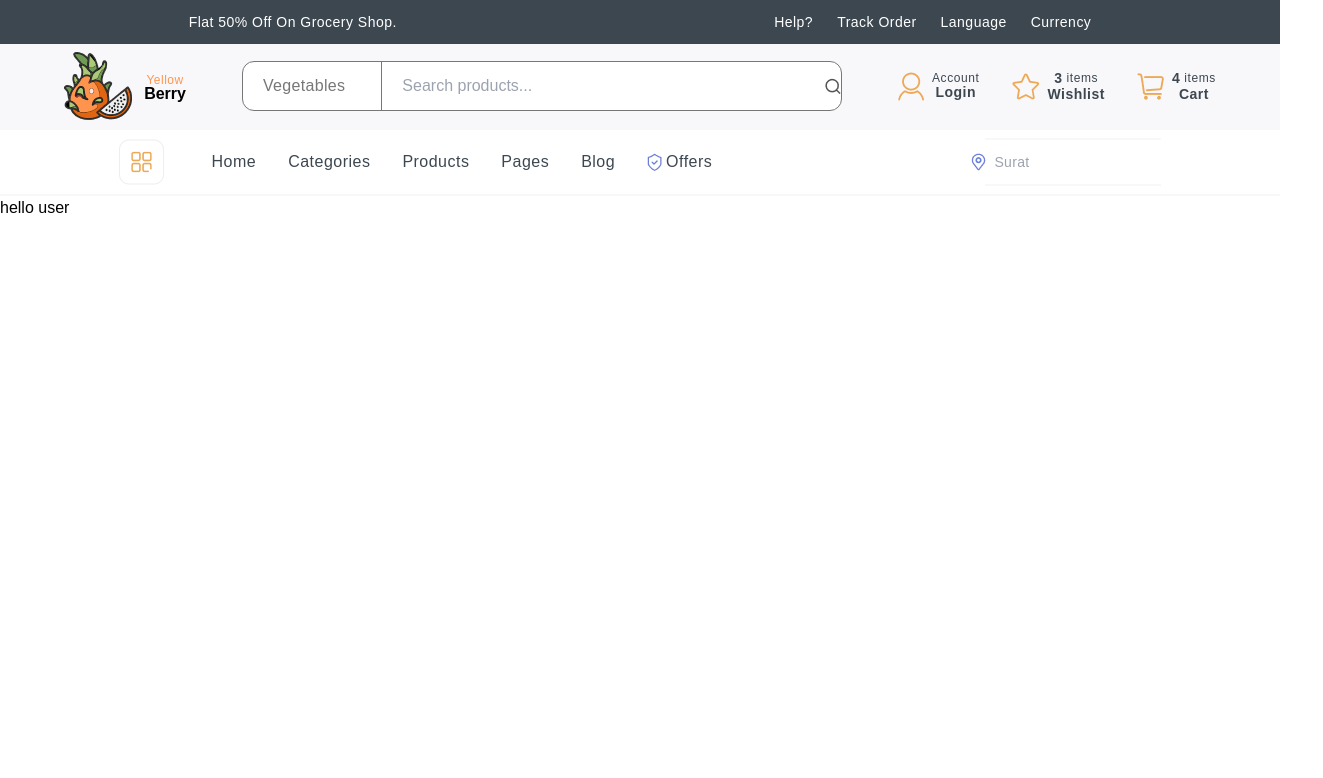
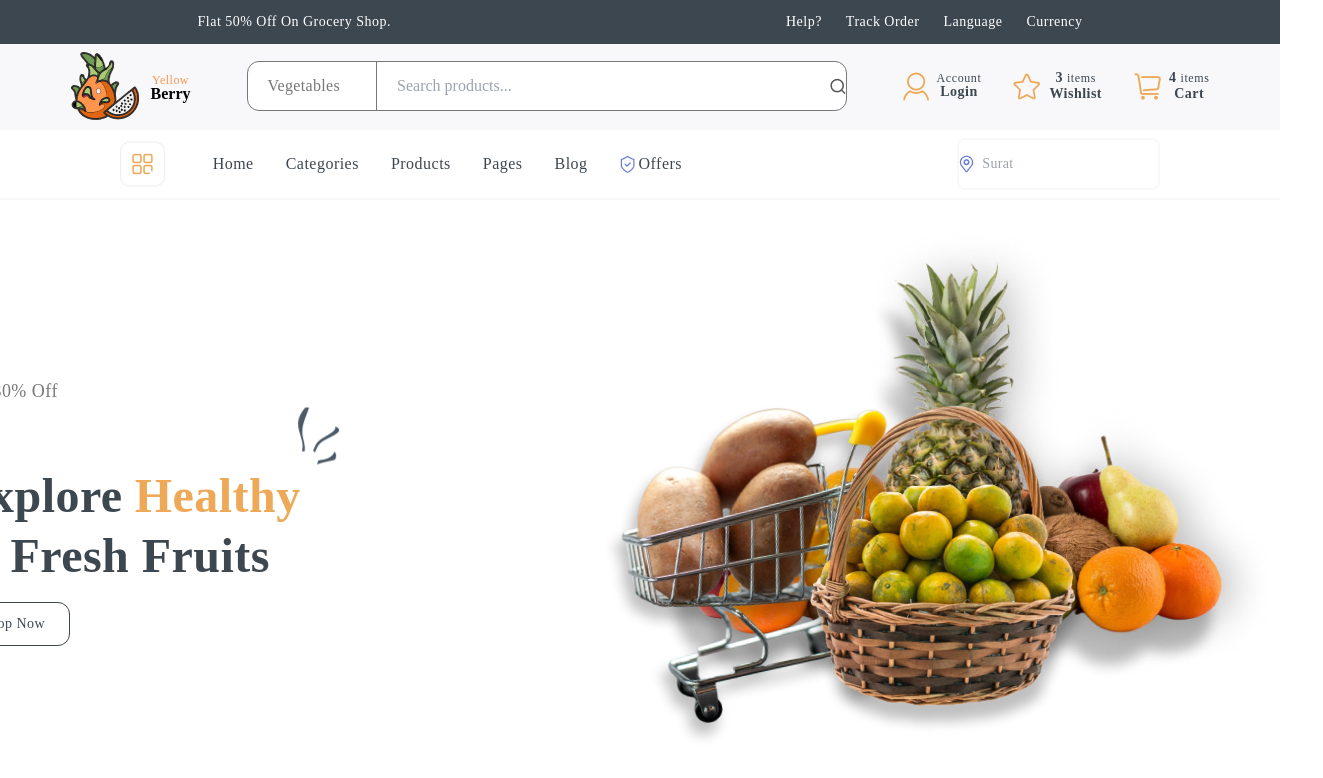
Before and after one commit to MaxOstapets/yellow-berry, a Next.js app: page / in a window 1280 px wide. Shown: the top 778 px of the page, 1323 px wide, since content can reach past the window. Built offline with nearby package versions, Linux system fonts and the light colour scheme.

Commit message:
started to make main page section

```diff
--- /dev/null
+++ b/src/app/Components/Header/NavItem/index.tsx
@@ -0,0 +1,11 @@
+interface INavItem {
+    link: string
+}
+
+const NavItem: React.FC<INavItem> = ({ link }) => {
+    return (
+        <li className='font-medium text-base leading-7 tracking-0.48'>{link}</li>
+    )
+}
+
+export default NavItem
--- a/src/app/Components/Header/index.tsx
+++ b/src/app/Components/Header/index.tsx
@@ -8,6 +8,7 @@ import cubesIcon from '../../../../public/images/cubesIcon.png'
 import securityIcon from '../../../../public/images/securityIcon.png'
 import locationIcon from '../../../../public/images/loactionIcon.png'
 import Image from 'next/image';
+import NavItem from './NavItem';
 
 const poppins = Poppins({
     subsets: ["latin"],
@@ -31,11 +32,11 @@ const Header = () => {
                 <div className='flex justify-center items-center gap-3'>
                     <Image src={logo} alt="Logo" />
                     <div className="flex justify-center items-center flex-col">
-                        <p className='text-yellow text-xs font-medium tracking-0.48'>Yellow</p>
+                        <p className='text-yellow-1 text-xs font-medium tracking-0.48'>Yellow</p>
                         <p className='text-base text-black font-semibold leading-3'>Berry</p>
                     </div>
                 </div>
-                <div className="w-600 flex justify-center items-center bg-white text-gray-3 font-normal leading-5 rounded-xl border border-light-gray">
+                <div className="w-600 flex justify-center items-center bg-white text-gray-3 font-normal leading-5 rounded-xl border border-gray-3">
                     <p className='w-141 h-48 tracking-0.32 pl-5 flex items-center pr-9 border-r'>Vegetables</p>
                     <input type="text" placeholder='Search products...' className='w-full h-48 pl-5 rounded-r-lg' />
                     <Image src={searchIcon} alt='search' />
@@ -68,17 +69,17 @@ const Header = () => {
                 <div className='flex justify-center items-center gap-12'>
                     <Image src={cubesIcon} alt='cubesIcon' />
                     <ul className='flex justify-center items-center gap-8 text-gray-4'>
-                        <li className='font-medium text-base leading-7 tracking-0.48'>Home</li>
-                        <li className='font-medium text-base leading-7 tracking-0.48'>Categories</li>
-                        <li className='font-medium text-base leading-7 tracking-0.48'>Products</li>
-                        <li className='font-medium text-base leading-7 tracking-0.48'>Pages</li>
-                        <li className='font-medium text-base leading-7 tracking-0.48'>Blog</li>
+                        <NavItem link='Home' />
+                        <NavItem link='Categories' />
+                        <NavItem link='Products' />
+                        <NavItem link='Pages' />
+                        <NavItem link='Blog' />
                         <li className='font-medium text-base leading-7 tracking-0.48 flex justify-center items-center gap-1'><Image src={securityIcon} alt='securityIcon' />Offers</li>
                     </ul>
                 </div>
-                <div className='bg-white border-y-2 border-gray-2 w-44 h-12 flex justify-center items-center gap-2'>
+                <div className='bg-white border-2 border-gray-2 rounded-lg flex justify-center items-center gap-2'>
                     <Image src={locationIcon} alt='location' />
-                    <input type="text" placeholder='Surat' className='font-normal text-sm leading-5 tracking-0.32 text-gray-4' />
+                    <input type="text" placeholder='Surat' className='font-normal rounded-lg w-44 h-12 text-sm leading-5 tracking-0.32 text-gray-4' />
                 </div>
             </div>
         </header>
--- a/src/app/page.tsx
+++ b/src/app/page.tsx
@@ -1,5 +1,32 @@
+import Quicksand from 'next/font/google'
+import stains from '../../public/images/stains.png'
+import fruits from '../../public/images/fruits.png'
+import Image from 'next/image'
+
+// const quicksand = Quicksand({
+//   subsets: ["latin"],
+//   weight: [],
+//   variable: '--font-sans'
+// })
+
+// const poppins = Poppins({
+//     subsets: ["latin"],
+//     weight: "400",
+//     variable: '--font-serif'
+// });
+
 export default function Home() {
   return (
-    <p>hello user</p>
+    <section className='flex justify-center items-center'>
+      <div className='flex flex-col '>
+        <p className='font-light text-lg leading-7 tracking-0.48 text-gray-3'>Flat 30% Off</p>
+        <div className='flex items-end flex-col'>
+          <Image src={stains} alt="stainsIcon"/>
+          <span className='font-bold text-5xl leading-60 tracking-0.48 text-gray-4 w-96 flex flex-wrap'>Explore<p className='text-yellow-2 pl-3'>Healthy</p>& Fresh Fruits</span>
+        </div>
+        <button className='font-normal text-sm leading-7 tracking-0.48 text-gray-4 border border-gray-4 rounded-xl w-28 h-11 flex justify-center items-center mt-4'>Shop Now</button>
+      </div>
+      <Image src={fruits} alt='fruits'/>
+    </section>
   )
 }
--- a/tailwind.config.ts
+++ b/tailwind.config.ts
@@ -23,13 +23,13 @@ export default {
         3: '#777777',
         4: '#3D4750'
       },
-      // 'very-light-gray': '#F8F8FB',
-      // 'light-gray': '#777777',
-      // 'dark-gray': '#3D4750',
       'green': '#5EB595',
       'white': '#FFFFFF',
       'black': '#000000',
-      'yellow': '#FF954D'
+      'yellow': {
+        1: '#FF954D',
+        2: '#EDA957'
+      }
     },
 
     letterSpacing: {
@@ -42,7 +42,7 @@ export default {
     extend: {
       fontFamily: {
         serif: ['var(--font-serif)', ...fontFamily.serif],
-        sans: ['Quicksand', 'sans-serif']
+        sans: ['var(--font-sans)', ...fontFamily.sans]
       },
       spacing: {
         '141': '141px',
@@ -50,6 +50,9 @@ export default {
         '459': '459px',
         '600': '600px',
         'full': 'full'
+      },
+      lineHeight: {
+        '60': '60px'
       }
     },
   },
```
Also changed, not shown: public/images/fruits.png (added), public/images/stains.png (added).
